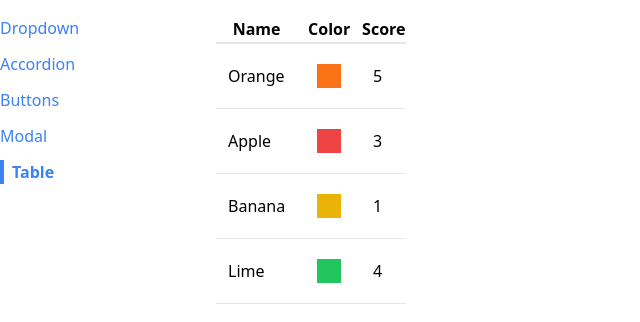
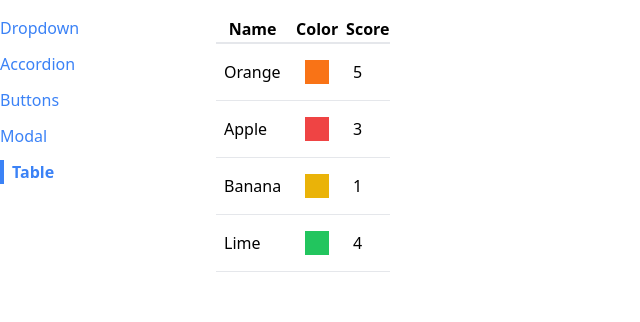
Before and after one commit to poyingHAHA/React_learning, a React (Create React App) app in the folder 6_custom_nav_and_routing/: page /table in a window 1280 px wide. Shown: the top 322 px of the page, without its empty margins (0-640 px from the left). Built offline with nearby package versions, Linux system fonts and the light colour scheme.

Commit message:
8. making reusable table component with config

```diff
--- a/6_custom_nav_and_routing/src/components/Table.js
+++ b/6_custom_nav_and_routing/src/components/Table.js
@@ -1,30 +1,26 @@
-function Table({data, config}) {
+function Table({ data, config }) {
   const renderedHeaders = config.map((column) => {
-    return <th key={column.label}>{column.label}</th>
+    return <th key={column.label}>{column.label}</th>;
   });
 
   const renderRows = data.map((fruit) => {
-    return(
+    const renderedCells = config.map((column) => {
+      return <td className="p-2" key={column.label}>{column.render(fruit)}</td>;
+    })
+
+    return (
       <tr className="border-b" key={fruit.name}>
-        <td className="p-3">{fruit.name}</td>
-        <td className="p-3">
-          <div className={`p-3 m-2 ${fruit.color}`}></div>
-        </td>
-        <td className="p-3">{fruit.score}</td>
+        {renderedCells}
       </tr>
-    )
-  })
+    );
+  });
 
   return (
     <table className="table-auto border-spacing-2">
       <thead>
-        <tr className="border-b-2">
-          {renderedHeaders}
-        </tr>
+        <tr className="border-b-2">{renderedHeaders}</tr>
       </thead>
-      <tbody>
-        {renderRows}
-      </tbody>
+      <tbody>{renderRows}</tbody>
     </table>
   );
 }
--- a/6_custom_nav_and_routing/src/pages/TablePage.js
+++ b/6_custom_nav_and_routing/src/pages/TablePage.js
@@ -10,13 +10,16 @@ function TablePage() {
 
   const config = [
     {
-      label: "Name"
+      label: "Name",
+      render: (fruit) => fruit.name
     },
     {
-      label: "Color"
+      label: "Color",
+      render:  (fruit) => (<div className={`p-3 m-2 ${fruit.color}`}></div>)
     },
     {
-      label: "Score"
+      label: "Score",
+      render: (fruit) => fruit.score
     }
   ]
 
```
